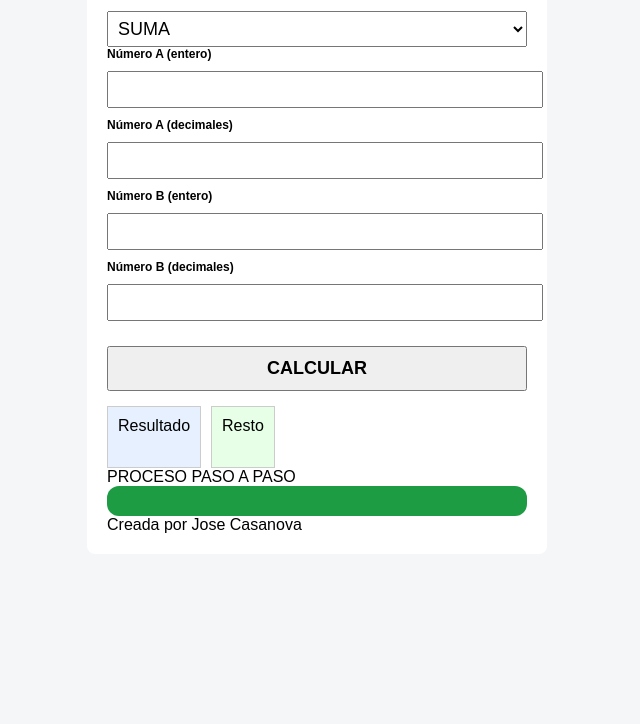
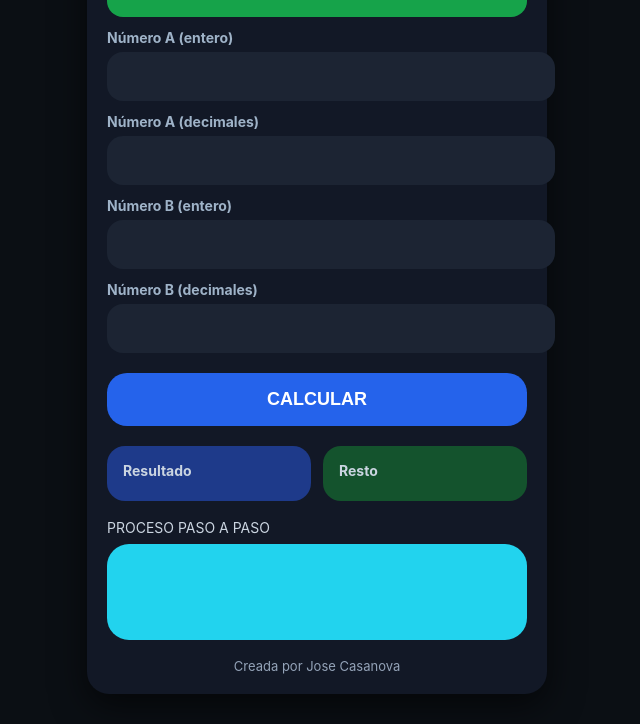
Before and after one commit to casiproencia/calculadora-posicional, a plain HTML site: page index.html in a window 1280 px wide. Shown: the part 117-841 px from the top of the page, without its empty margins (323-963 px from the left). Before the commit the page ends 800 px from the top, so only its background shows below. Drawn offline with Linux system fonts and the light colour scheme.

Commit message:
Actualizar style.css

```diff
--- a/style.css
+++ b/style.css
@@ -1,102 +1,142 @@
- body {
-    font-family: Arial, sans-serif;
-    background: #f4f6f8;
-    padding: 20px;
+/* ====== GENERAL ====== */
+body {
+    margin: 0;
+    padding: 0;
+    background: #0b0f14;
+    font-family: -apple-system, BlinkMacSystemFont, "Segoe UI", Roboto, Arial;
+    color: #ffffff;
 }
 
 h1 {
     text-align: center;
+    font-size: 28px;
+    margin: 20px 0 10px;
+    letter-spacing: 1px;
 }
 
+/* ====== CONTENEDOR ====== */
 .panel {
-    max-width: 600px;
-    margin: auto;
-    background: white;
+    width: 100%;
+    max-width: 420px;
+    margin: 0 auto 30px;
     padding: 20px;
-    border-radius: 8px;
+    background: #121826;
+    border-radius: 22px;
+    box-shadow: 0 12px 35px rgba(0,0,0,0.6);
 }
 
+/* ====== SELECT ====== */
+select {
+    width: 100%;
+    padding: 14px;
+    font-size: 18px;
+    font-weight: bold;
+    border-radius: 16px;
+    border: none;
+    background: #16a34a;
+    color: #ffffff;
+}
+
+/* ====== INPUTS ====== */
 .fila {
     display: flex;
-    gap: 10px;
-    margin-bottom: 10px;
+    flex-direction: column;
+    gap: 6px;
+    margin-top: 12px;
 }
 
 label {
-    font-size: 12px;
+    font-size: 14px;
+    color: #9fb3c8;
     font-weight: bold;
 }
 
-input, select {
+input {
     width: 100%;
-    padding: 6px;
+    padding: 14px;
+    font-size: 18px;
+    border-radius: 16px;
+    border: none;
+    background: #1c2433;
+    color: #ffffff;
 }
 
+/* ====== BOTÓN ====== */
 button {
     width: 100%;
-    margin: 15px 0;
-    padding: 10px;
+    margin: 20px 0;
+    padding: 16px;
+    font-size: 18px;
+    font-weight: bold;
+    border-radius: 20px;
+    border: none;
+    background: #2563eb;
+    color: white;
+}
+
+/* ====== RESULTADO ====== */
+.resultado {
+    display: flex;
+    gap: 12px;
+}
+
+.caja {
+    flex: 1;
+    padding: 16px;
+    border-radius: 18px;
+    font-size: 20px;
     font-weight: bold;
 }
 
-.resultado {
-    display: flex;
-    gap: 10px;
-}
-
-.caja {
-    border: 1px solid #ccc;
-    padding: 10px;
-    min-height: 40px;
+.titulo {
+    font-size: 14px;
+    margin-bottom: 6px;
+    color: #cbd5e1;
 }
 
 .azul {
-    background: #e6f0ff;
+    background: #1e3a8a;
 }
 
 .verde {
-    background: #e6ffe6;
+    background: #14532d;
+}
+
+/* ====== PROCESO ====== */
+.proceso-titulo {
+    margin-top: 18px;
+    margin-bottom: 8px;
 }
 
 .proceso {
-    white-space: pre-line;
+    background: #22d3ee;
+    color: #042f2e;
+    border-radius: 22px;
+    padding: 18px;
+    font-size: 16px;
+    line-height: 1.6;
+    min-height: 60px;
 }
 
+/* ====== COLORES TEXTO PROCESO ====== */
 .resultado-num {
-    color: green;
+    color: #0f172a;
     font-weight: bold;
 }
 
-.llevada {
-    color: red;
+.intermedio {
+    color: #1e293b;
 }
 
-.intermedio {
-    color: black;
+.llevada {
+    color: #dc2626;
+    font-weight: bold;
 }
 
-body {
-    max-width: 100vw;
-    overflow-x: hidden;
+/* ====== FOOTER ====== */
+.footer {
+    text-align: center;
+    font-size: 13px;
+    color: #94a3b8;
+    margin-top: 18px;
 }
-
-.panel {
-    width: 100%;
-    max-width: 420px;
-    margin: auto;
-}
-
-.fila {
-    flex-direction: column;
-}
-
-input, select, button {
-    font-size: 18px;
-}
-
-.proceso {
-    background: #1e9c44;
-    color: white;
-    border-radius: 12px;
-    padding: 15px;
-}
```
